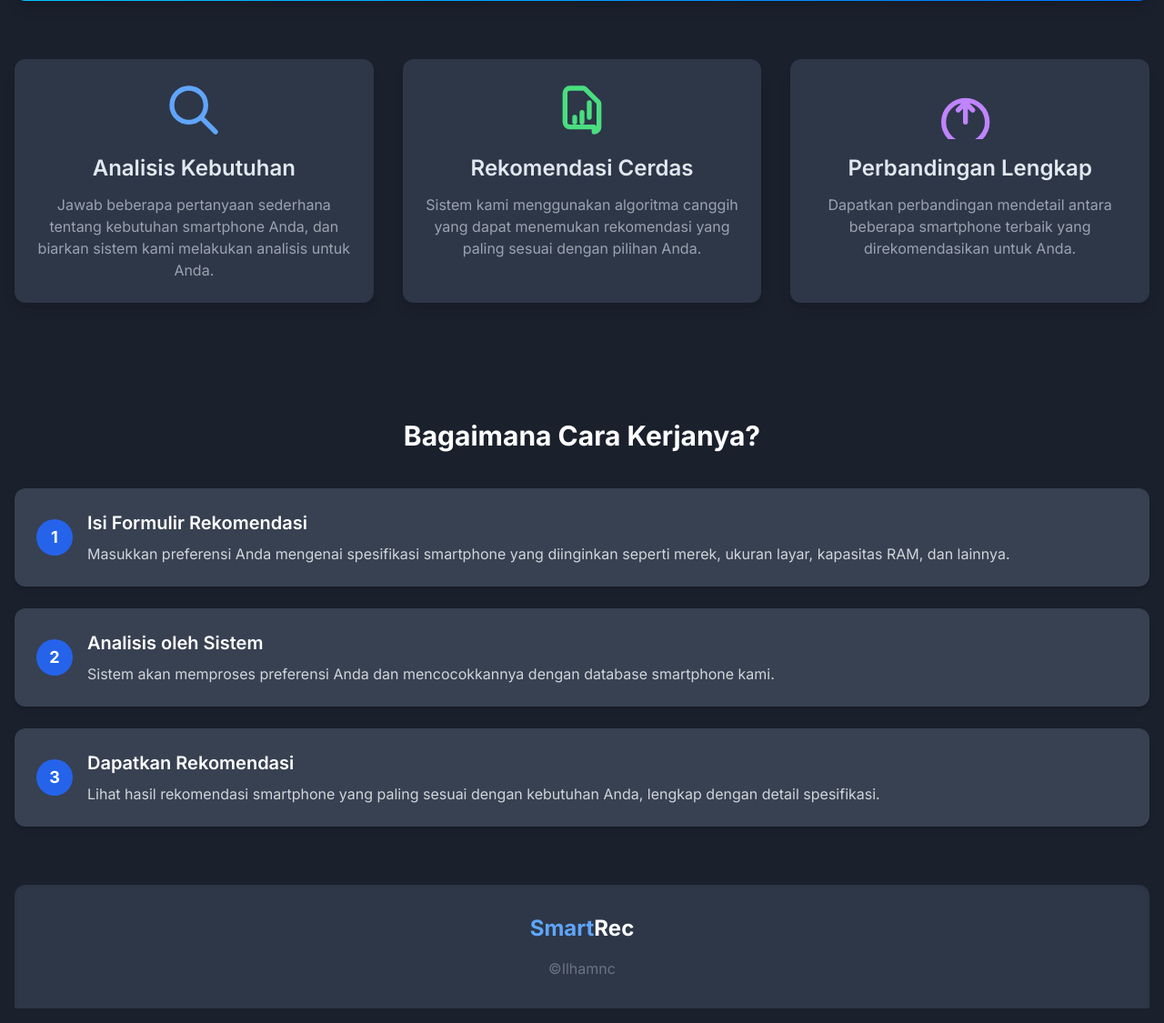
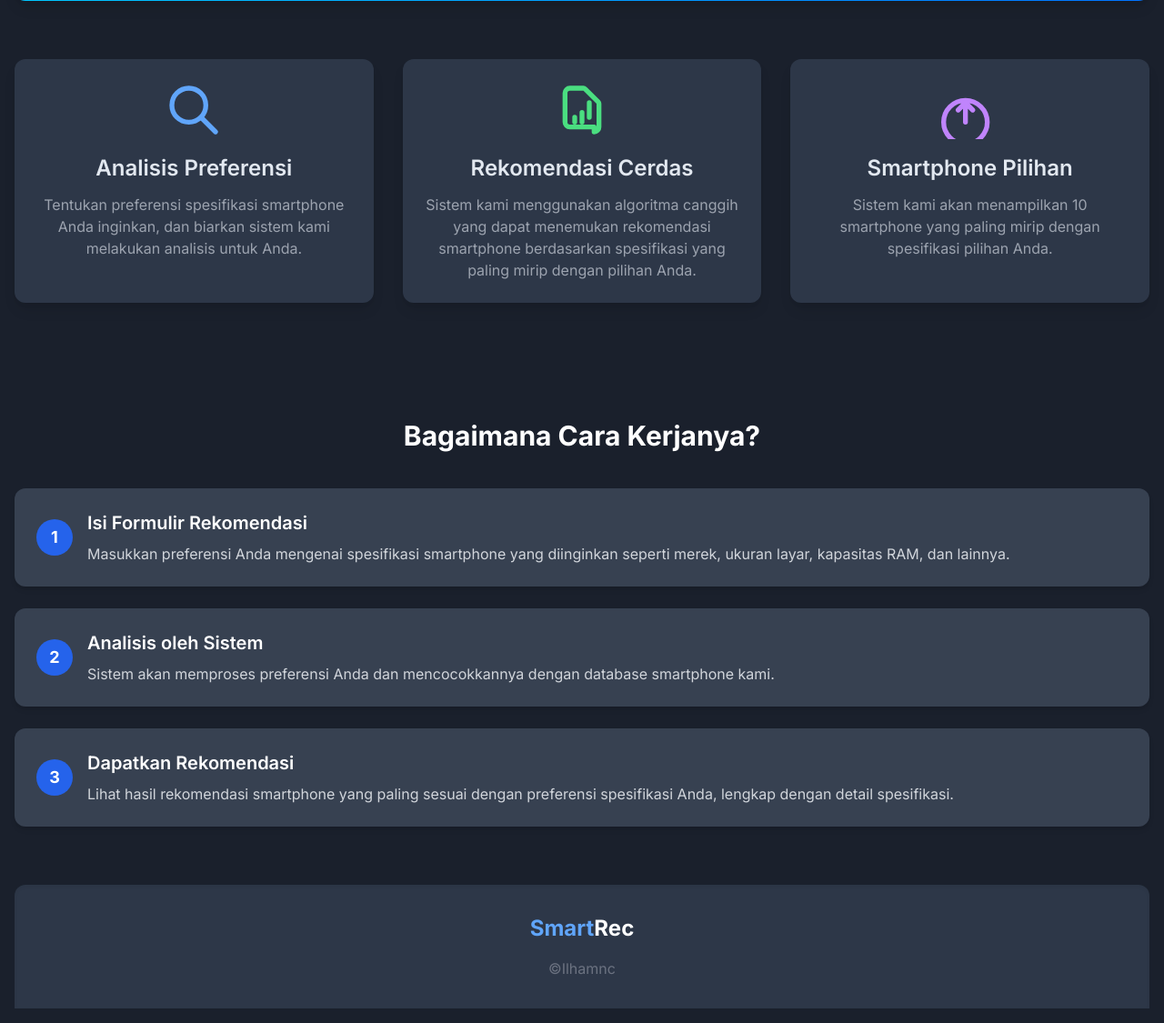
Before and after one commit to ilhamnc/SR-Smartphone, a Flask app: page / in a window 1280 px wide. Shown: the part 447-1572 px from the top of the page at 91% size. Run offline with Flask 3, Linux system fonts and the light colour scheme; parts of the project's set-up code (start-up, migrations or seed data) failed here and were passed over; some libraries are stand-ins or nearby versions.

Commit message:
Update index.html

```diff
--- a/app/templates/index.html
+++ b/app/templates/index.html
@@ -56,16 +56,16 @@
     <!-- Features Section -->
     <section class="py-16 px-4 container mx-auto">
         <div class="grid grid-cols-1 md:grid-cols-3 gap-8">
-            <!-- Feature Card 1: Analisis Kebutuhan -->
+            <!-- Feature Card 1: Analisis Preferensi -->
             <div class="feature-card p-6 rounded-xl shadow-lg text-center">
                 <div class="text-blue-400 text-5xl mb-4">
                     <svg xmlns="http://www.w3.org/2000/svg" class="h-16 w-16 mx-auto" fill="none" viewBox="0 0 24 24" stroke="currentColor" stroke-width="2">
                         <path stroke-linecap="round" stroke-linejoin="round" d="M21 21l-6-6m2-5a7 7 0 11-14 0 7 7 0 0114 0z" />
                     </svg>
                 </div>
-                <h2 class="text-2xl font-semibold mb-3">Analisis Kebutuhan</h2>
+                <h2 class="text-2xl font-semibold mb-3">Analisis Preferensi</h2>
                 <p class="text-gray-400">
-                    Jawab beberapa pertanyaan sederhana tentang kebutuhan smartphone Anda, dan biarkan sistem kami melakukan analisis untuk Anda.
+                    Tentukan preferensi spesifikasi smartphone Anda inginkan, dan biarkan sistem kami melakukan analisis untuk Anda.
                 </p>
             </div>
 
@@ -78,20 +78,20 @@
                 </div>
                 <h2 class="text-2xl font-semibold mb-3">Rekomendasi Cerdas</h2>
                 <p class="text-gray-400">
-                    Sistem kami menggunakan algoritma canggih yang dapat menemukan rekomendasi yang paling sesuai dengan pilihan Anda.
+                    Sistem kami menggunakan algoritma canggih yang dapat menemukan rekomendasi smartphone berdasarkan spesifikasi yang paling mirip dengan pilihan Anda.
                 </p>
             </div>
 
-            <!-- Feature Card 3: Perbandingan Lengkap -->
+            <!-- Feature Card 3: Smartphone PIlihan -->
             <div class="feature-card p-6 rounded-xl shadow-lg text-center">
                 <div class="text-purple-400 text-5xl mb-4">
                     <svg xmlns="http://www.w3.org/2000/svg" class="h-16 w-16 mx-auto" fill="none" viewBox="0 0 24 24" stroke="currentColor" stroke-width="2">
                         <path stroke-linecap="round" stroke-linejoin="round" d="M7 12l3-3m0 0l3 3m-3-3v8m0-9a9 9 0 110 18 9 9 0 010-18z" />
                     </svg>
                 </div>
-                <h2 class="text-2xl font-semibold mb-3">Perbandingan Lengkap</h2>
+                <h2 class="text-2xl font-semibold mb-3">Smartphone Pilihan</h2>
                 <p class="text-gray-400">
-                    Dapatkan perbandingan mendetail antara beberapa smartphone terbaik yang direkomendasikan untuk Anda.
+                    Sistem kami akan menampilkan 10 smartphone yang paling mirip dengan spesifikasi pilihan Anda.
                 </p>
             </div>
         </div>
@@ -122,7 +122,7 @@
                 <div class="bg-blue-600 text-white rounded-full h-10 w-10 flex items-center justify-center text-lg font-bold flex-shrink-0">3</div>
                 <div>
                     <h3 class="text-xl font-semibold text-white mb-2">Dapatkan Rekomendasi</h3>
-                    <p class="text-gray-300">Lihat hasil rekomendasi smartphone yang paling sesuai dengan kebutuhan Anda, lengkap dengan detail spesifikasi.</p>
+                    <p class="text-gray-300">Lihat hasil rekomendasi smartphone yang paling sesuai dengan preferensi spesifikasi Anda, lengkap dengan detail spesifikasi.</p>
                 </div>
             </div>
         </div>
```
